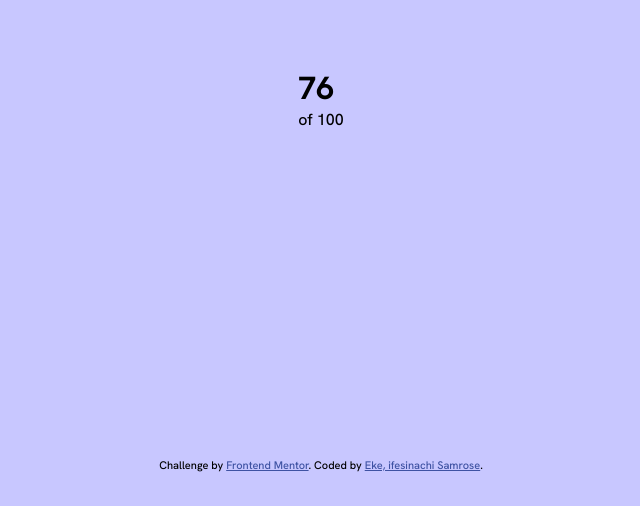
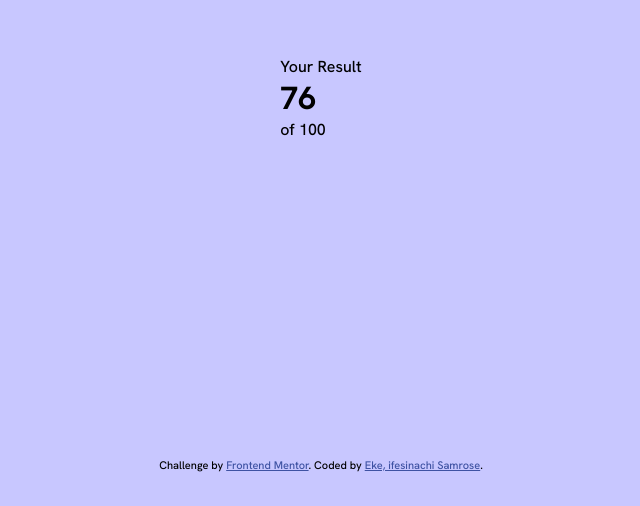
Before and after one commit to SamIfesi/results-summary-component, a React (Vite) app: page / in a window 1280 px wide. Shown: the part 294-800 px from the top of the page, without its empty margins (319-959 px from the left). Built offline with nearby package versions, Linux system fonts and the light colour scheme.

Commit message:
Feat: add new component for the score

```diff
--- a/src/App.jsx
+++ b/src/App.jsx
@@ -1,5 +1,6 @@
 // import { useState } from "react";
 import Attribute from "./components/Attribute.jsx";
+import Score from "./components/score.jsx";
 // import data from "./json/data.json";
 // import iconMemory from "/images/icon-memory.svg";
 // import icoRreaction from "/images/icon-reaction.svg";
@@ -12,13 +13,7 @@ function App() {
 
   return <>
   <div className="container">
-    <div className="score-container">
-      <p></p>
-      <div className="circle">
-        <h1 className="score">76</h1>
-        <p className="total">of 100</p>
-      </div>
-    </div>
+    <Score/>
   </div>
   <Attribute/>
   </>;
--- /dev/null
+++ b/src/components/score.jsx
@@ -0,0 +1,12 @@
+function Score() {
+    return(
+        <div className="score-container">
+      <p>Your Result</p>
+      <div className="circle">
+        <h1 className="score">76</h1>
+        <p className="total">of 100</p>
+      </div>
+    </div>
+    )
+}
+export default Score
```
